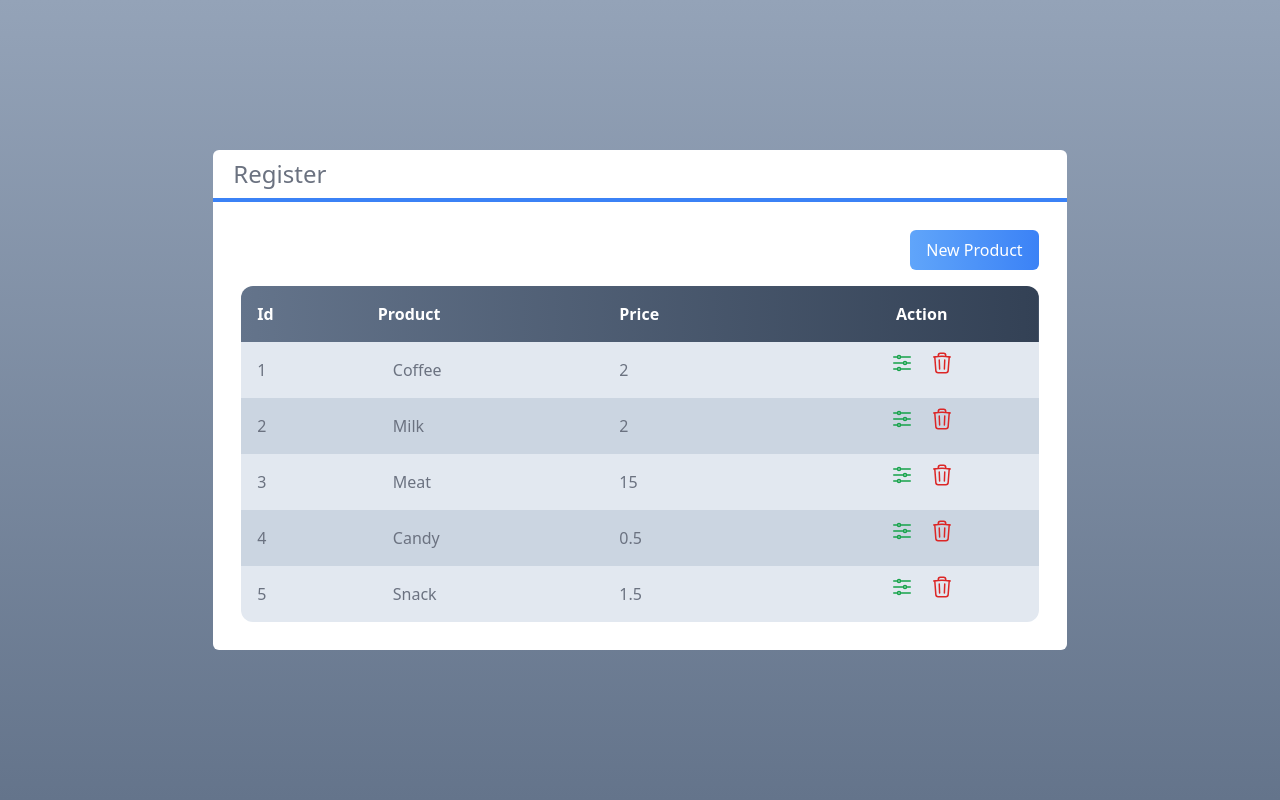
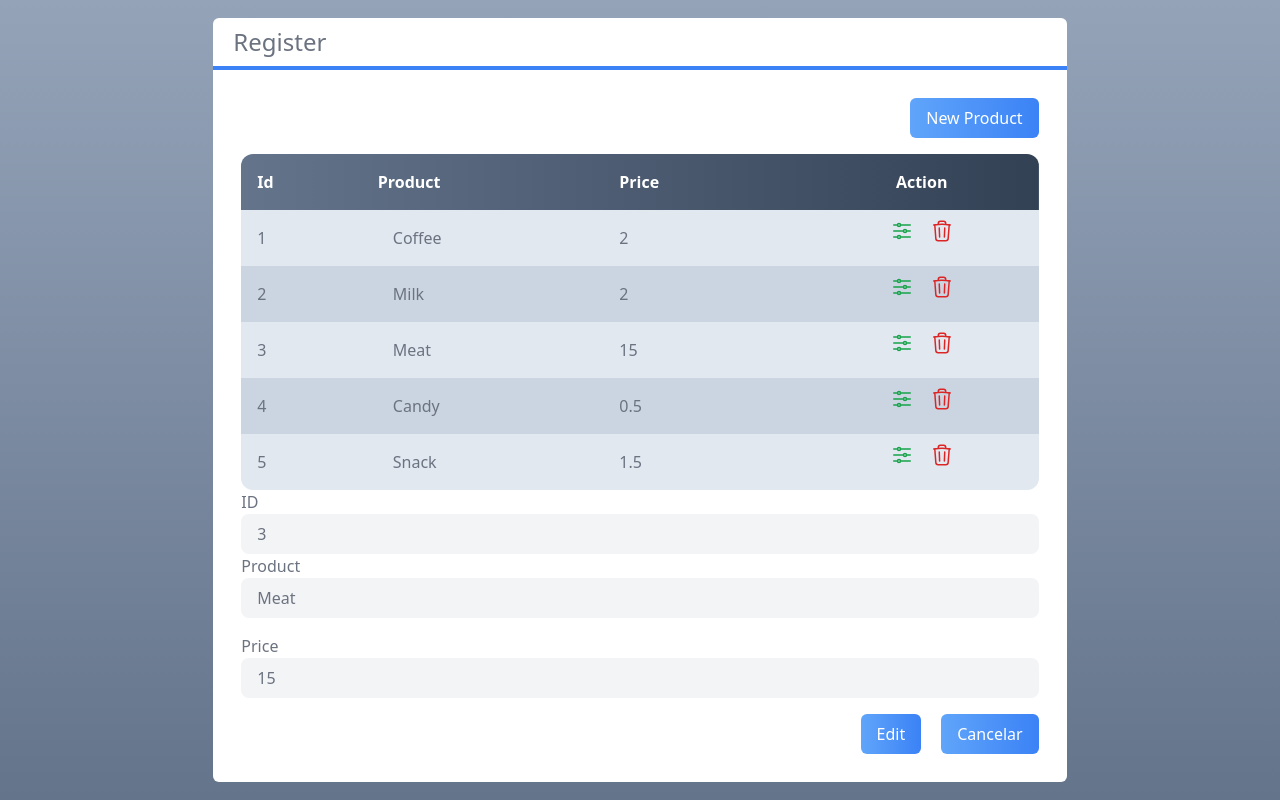
Before and after one commit to lemtd/crud-next, a Next.js app: page / in a window 1280 px wide. Built offline with nearby package versions, Linux system fonts and the light colour scheme.

Commit message:
Foram desenvolvidos os elementos para a página de edição

```diff
--- /dev/null
+++ b/src/components/Forms.tsx
@@ -0,0 +1,29 @@
+import { useState } from "react";
+import Product from "../core/Product";
+import Button from "./Button";
+import Input from "./Input";
+
+interface FormsProps {
+    product: Product
+}
+
+export default function Forms(props: FormsProps) {
+    const id = props.product?.getId
+    const [product, setProduct] = useState(props.product?.getProduct ?? '')
+    const [price, setPrice] = useState(props.product?.getPrice ?? 0)
+    return (
+        <div>
+            {id ? (<Input onlyToRead text="ID" value={id}></Input>) : false}
+            <Input text="Product" value={product} onChanged={setProduct} className="mb-4"></Input>
+            <Input text="Price" value={price} onChanged={setPrice} className="mb-4"></Input>
+            <div className="flex justify-end mt-3">
+                <Button className="mr-5">
+                    {id ? 'Edit' : 'Save'}
+                </Button>
+                <Button>
+                    Cancelar
+                </Button>
+            </div>
+        </div>
+    )
+}
--- /dev/null
+++ b/src/components/Input.tsx
@@ -0,0 +1,21 @@
+interface InputProps {
+    text: string
+    type?: 'text' | 'number'
+    value: any
+    onlyToRead?: boolean
+    onChanged?: (value: any) => void
+    className?: string
+}
+
+export default function Input(props: InputProps) {
+    return (
+        <div className={`flex flex-col ${props.className}`}>
+            <label htmlFor="">{props.text}</label>
+            <input type={props.type ?? 'text'}
+                   value={props.value}
+                   readOnly={props.onlyToRead}
+                   className={`border-blue-00 rounded-lg focus:outline-none bg-gray-100 px-4 py-2 ${props.onlyToRead ? '' : 'focus:bg-white'}`}
+                   onChange={e => props.onChanged?.(e.target.value)}/>
+        </div>
+    )
+}
--- a/src/pages/index.tsx
+++ b/src/pages/index.tsx
@@ -2,6 +2,7 @@ import type { NextPage } from 'next'
 import Head from 'next/head'
 import Image from 'next/image'
 import Button from '../components/Button'
+import Forms from '../components/Forms'
 import Layout from '../components/Layout'
 import Table from '../components/Table'
 import Product from '../core/Product'
@@ -31,6 +32,7 @@ const Home: NextPage = () => {
           <Button className='mb-4'>New Product</Button>
         </div>
         <Table products={valueProducts} selectedProduct={selectedProduct} removedProduct={removedProduct}></Table>
+        <Forms product={valueProducts[2]}></Forms>
       </Layout>
     </div>
   )
```
